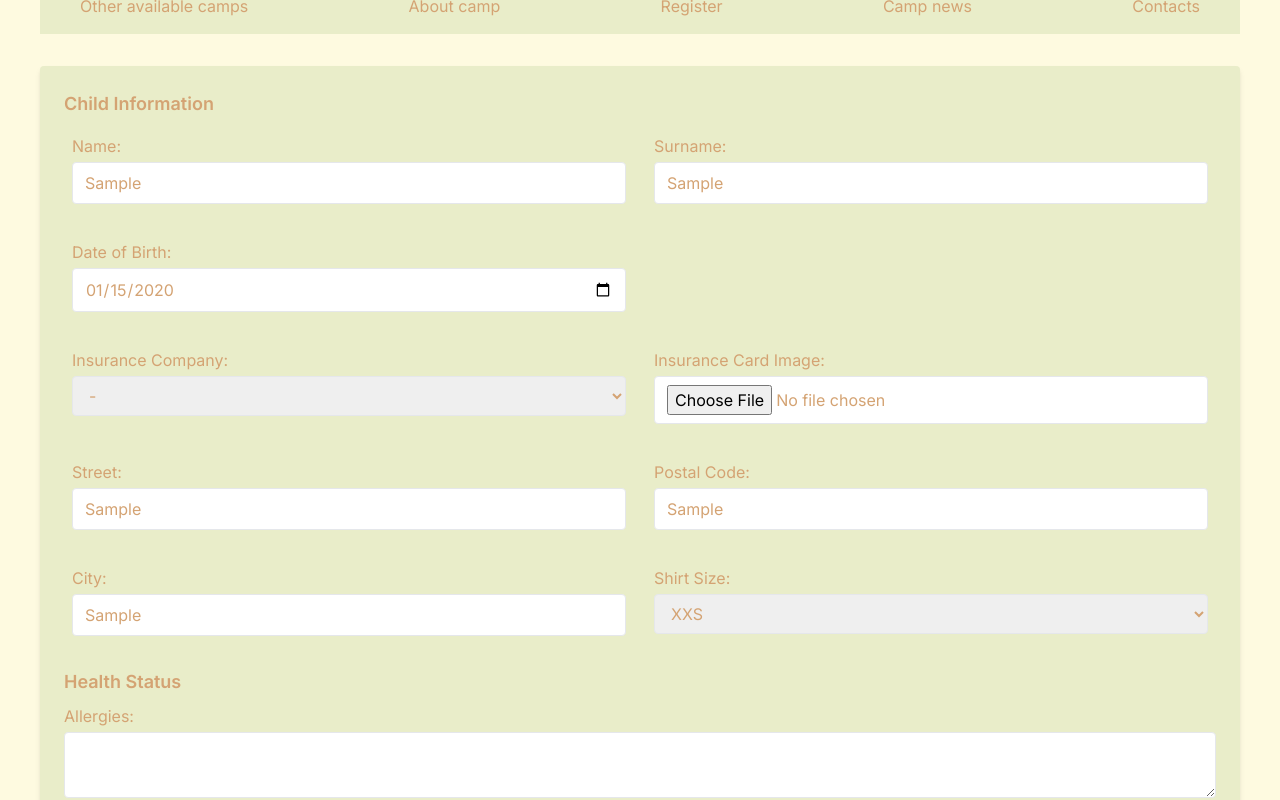
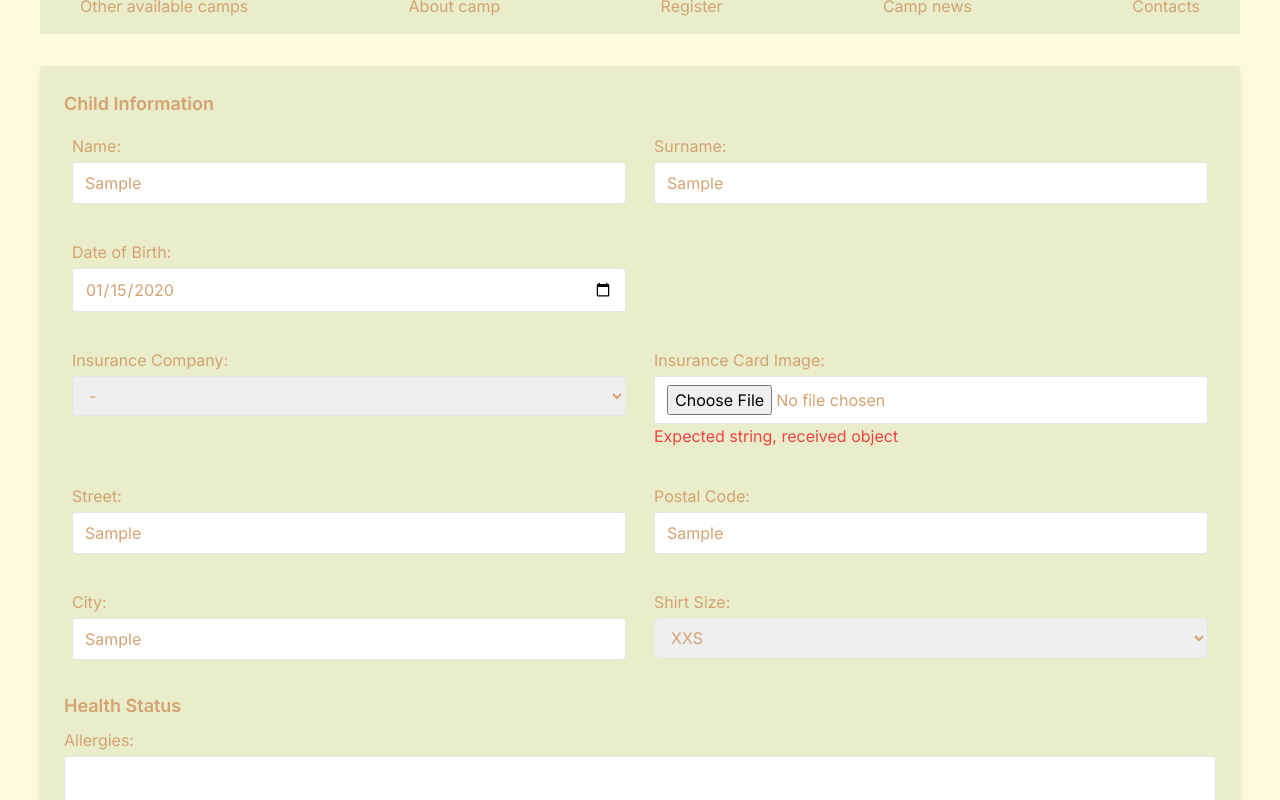
Before and after one commit to xadamec1/CampManager, a Next.js app: page /camp/1/register in a window 1280 px wide. Both pictures are taken after typing "Sample", "Sample", "2020-01-15", "Sample", "Sample", "Sample" into the empty fields and a click on the button "Submit". Shown: the part 22-822 px from the top of the page. Built offline with nearby package versions, Linux system fonts and the light colour scheme.

Commit message:
add missing error line

```diff
--- a/src/app/_components/ChildInput.tsx
+++ b/src/app/_components/ChildInput.tsx
@@ -87,6 +87,11 @@ export const ChildInput = () => {
 				{...register('insuranceCardImage')}
 				className="mt-1 w-full rounded border bg-white px-3 py-2"
 			/>
+			{formState.errors.insuranceCardImage?.message && (
+				<p className="text-red-500">
+					{formState.errors.insuranceCardImage?.message}
+				</p>
+			)}
 		</label>
 	);
 
```
